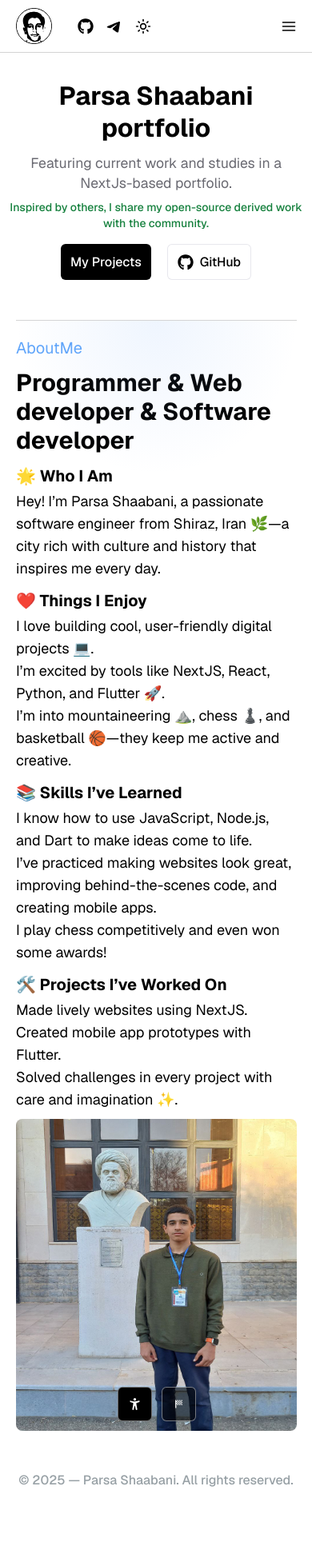
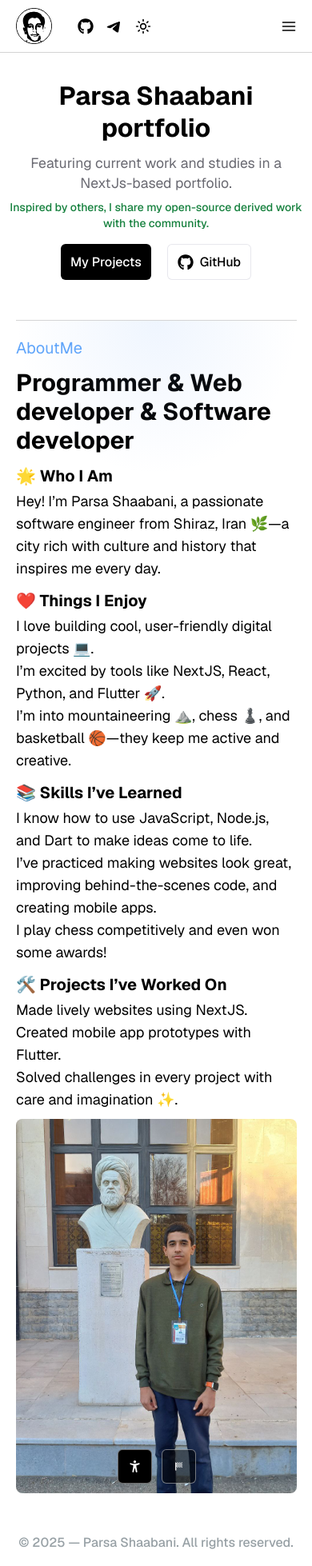
Before and after one commit to ParsaProg/portfolio, a Next.js app: page / in a window 390 px wide. Shown: the top 1958 px of the page at 80% size. Before the commit the page ends 1883 px from the top, so only its background shows below. Built offline with nearby package versions, Linux system fonts and the light colour scheme.

Commit message:
change the sizes of 0 index my image

```diff
--- a/styles/homepage_res.css
+++ b/styles/homepage_res.css
@@ -42,10 +42,10 @@
 
   .image-index-0 {
     width: 100%;
-    height: 100vw;
+    height: 120vw;
   }
   .main-image-index-0 {
-    height: 100vw;
+    height: 120vw;
   }
 
   .main-image-index-1 {
```
